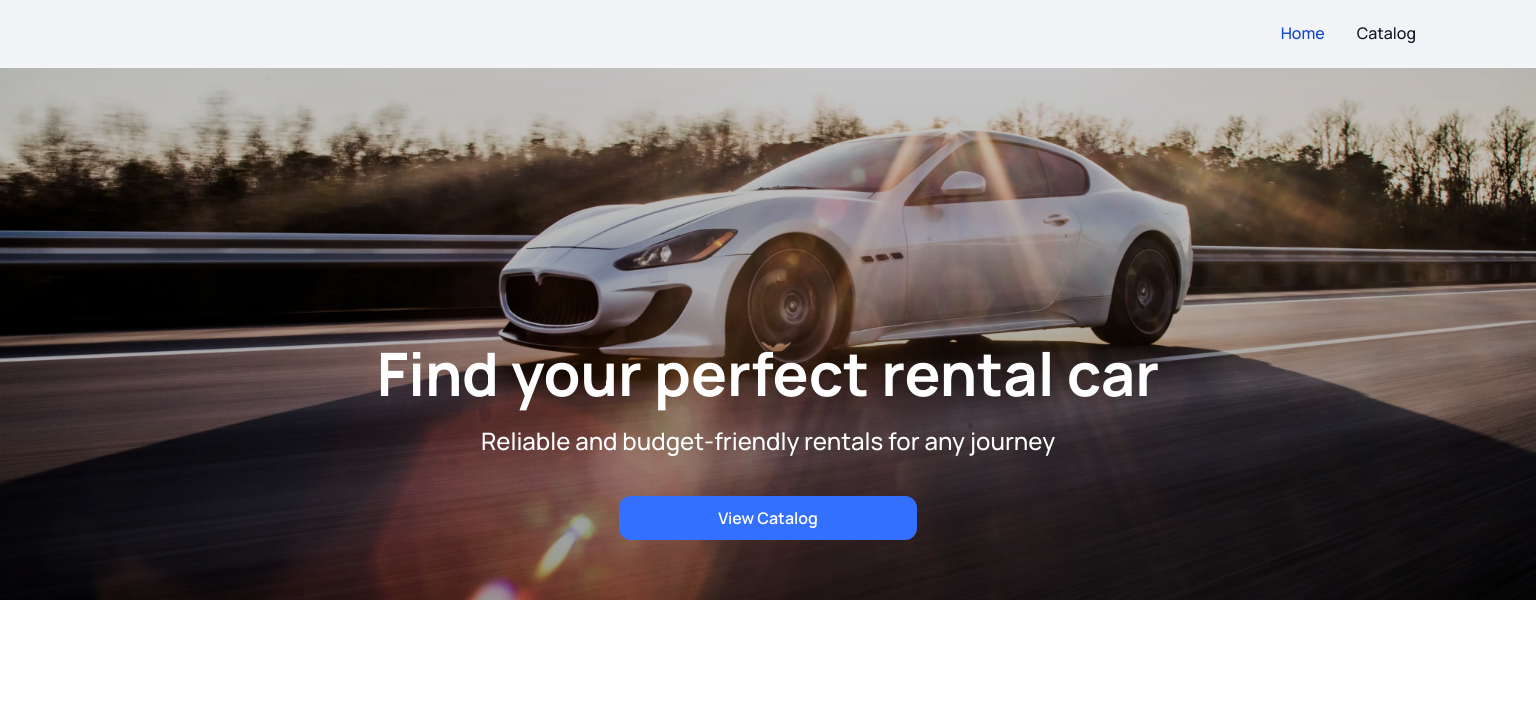
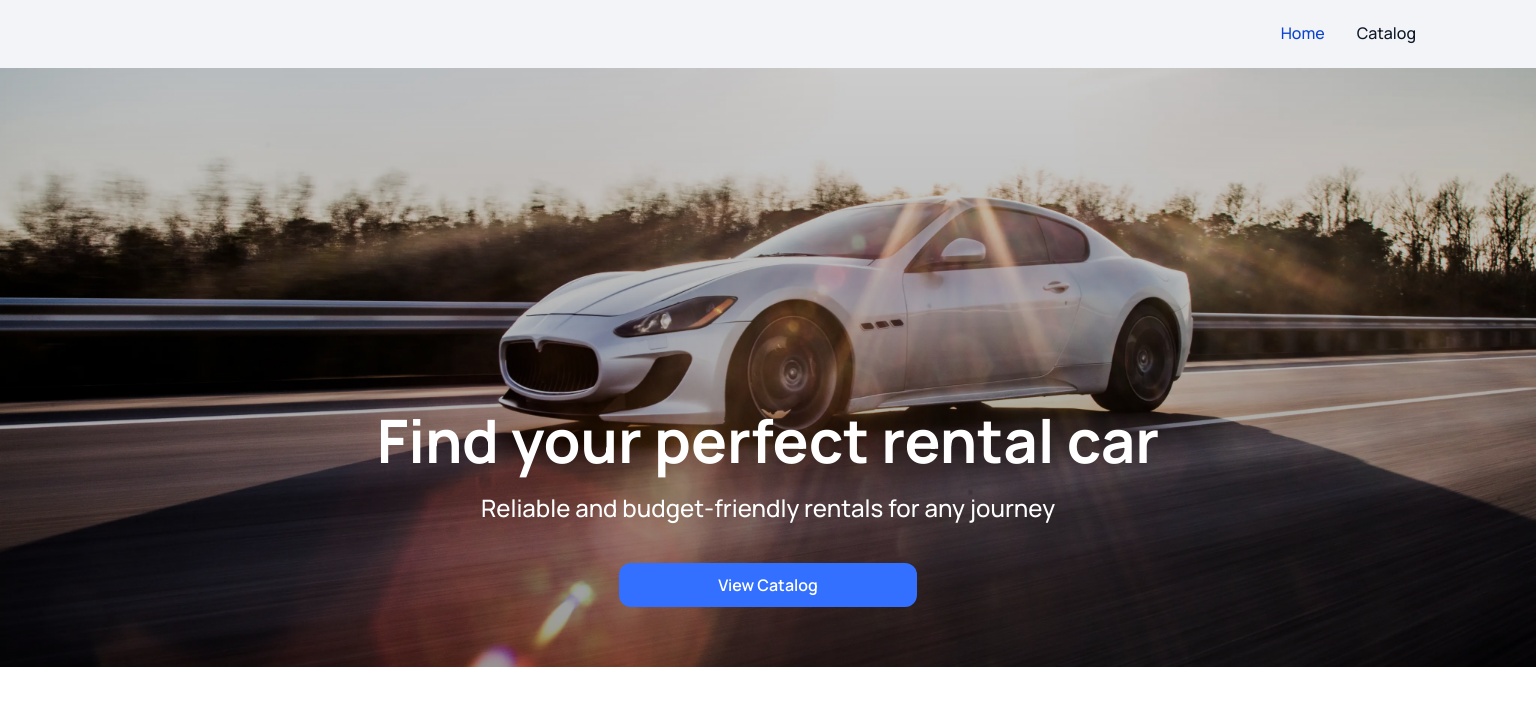
Before and after one commit to Viacheslav-Bo/RentalCar, a Next.js app: page / in a window 1536 px wide. Shown: the top 706 px of the page. Built offline with nearby package versions, Linux system fonts and the light colour scheme.

Commit message:
local safe

```diff
--- a/app/page.module.css
+++ b/app/page.module.css
@@ -13,7 +13,8 @@
   min-height: 500px;
   max-height: 700px;
   overflow: hidden;
-  background-color: var(--gray)
+  background-color: var(--gray);
+  margin-top: 49px;
 }
 
 .image {
@@ -69,6 +70,10 @@
 }
 
 @media screen and (min-width: 768px) {
+  .hero {
+    margin-top: 58px;
+  }
+
   .title {
     font-size: 48px;
     max-width: 650px;
@@ -89,7 +94,17 @@
   }
 }
 
+@media screen and (min-width: 1200px) {
+  .hero {
+    margin-top: 59px;
+  }
+}
+
 @media screen and (min-width: 1440px) {
+  .hero {
+    margin-top: 67px;
+  }
+
   .title {
     font-size: 60px;
     max-width: 783px;
```
